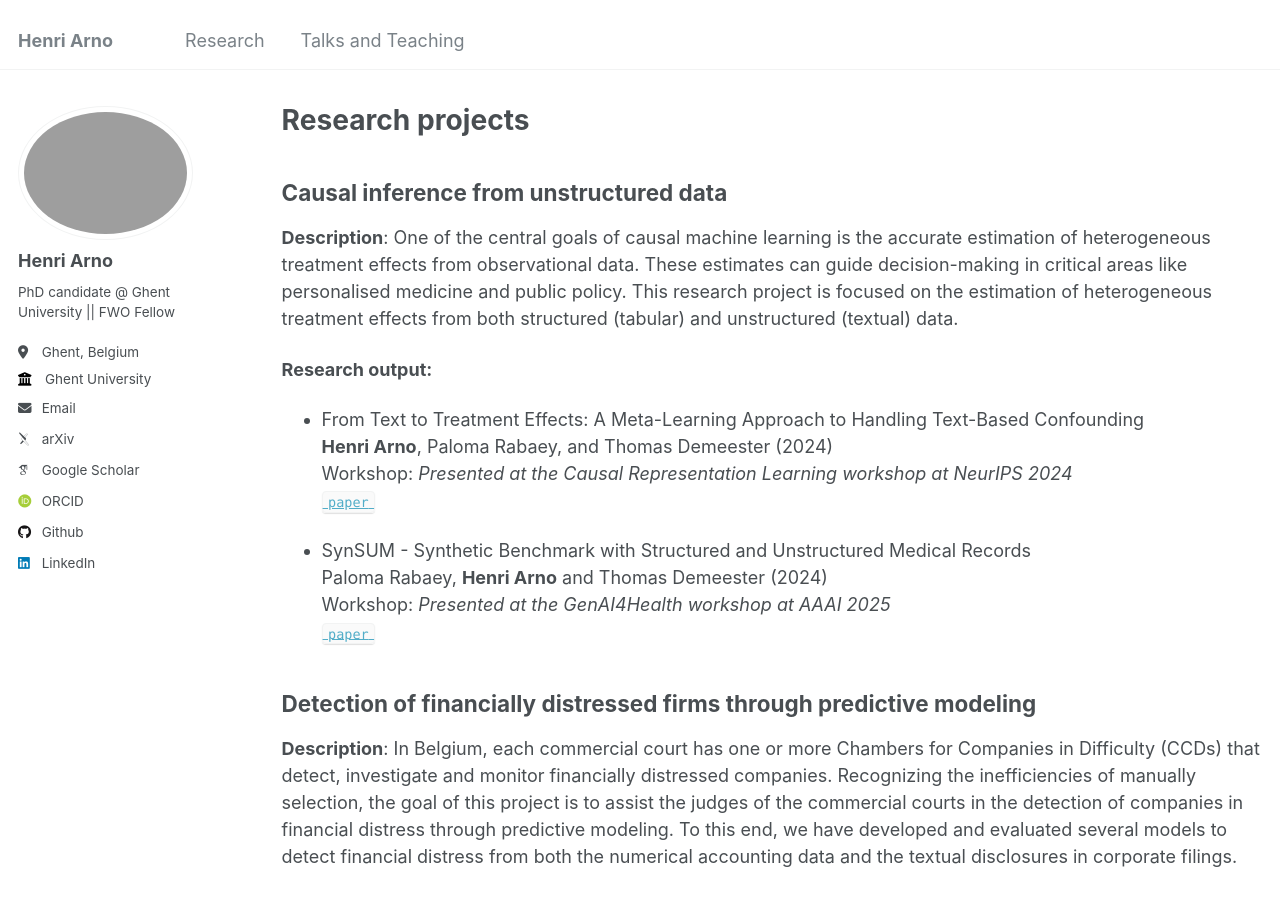
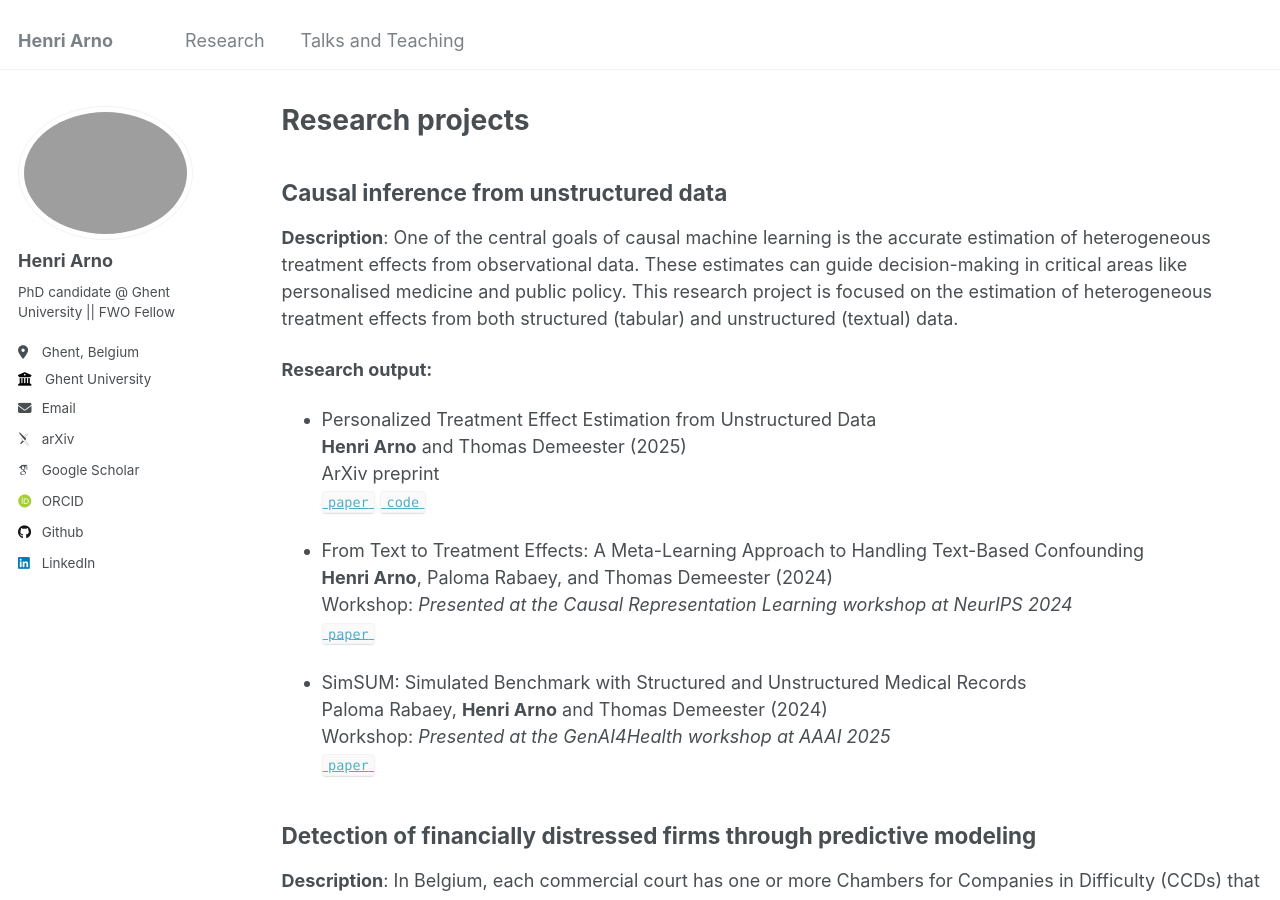
Before and after one commit to HenriArno/HenriArno.github.io, a Jekyll site: the page built from _pages/research.md, in a window 1280 px wide and 900 px high. Built offline with Jekyll 4.4.1, drawn with Linux system fonts in a browser that asks for light colours; some web fonts are replaced.

Commit message:
Update research.md

```diff
--- a/_pages/research.md
+++ b/_pages/research.md
@@ -11,12 +11,18 @@ permalink: /research/
 -->
 
 **Research output:**
+
+- Personalized Treatment Effect Estimation from Unstructured Data
+**Henri Arno** and Thomas Demeester (2025)
+ArXiv preprint
+[`paper`](https://arxiv.org/abs/2507.20993) [`code`](https://anonymous.4open.science/r/cate-unstructured-2075/README.md)
+
 - From Text to Treatment Effects: A Meta-Learning Approach to Handling Text-Based Confounding
 **Henri Arno**, Paloma Rabaey, and Thomas Demeester (2024)
 Workshop: *Presented at the Causal Representation Learning workshop at NeurIPS 2024*
 [`paper`](https://arxiv.org/abs/2409.15503v3)
 
-- SynSUM - Synthetic Benchmark with Structured and Unstructured Medical Records
+- SimSUM: Simulated Benchmark with Structured and Unstructured Medical Records
 Paloma Rabaey, **Henri Arno** and Thomas Demeester (2024)
 Workshop: *Presented at the GenAI4Health workshop at AAAI 2025*
 [`paper`](https://arxiv.org/abs/2409.08936)
```
